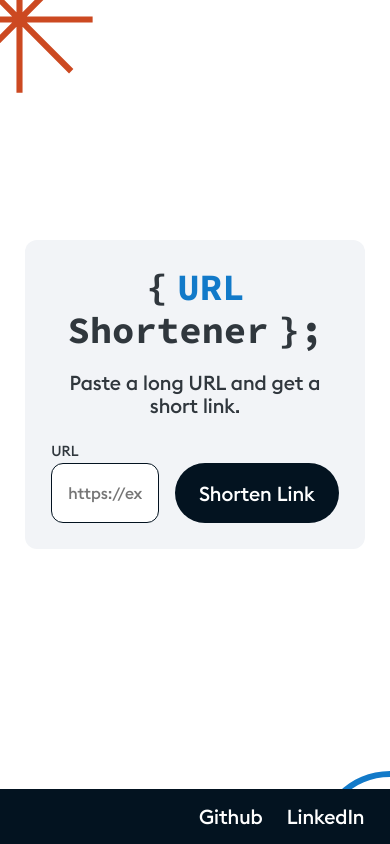
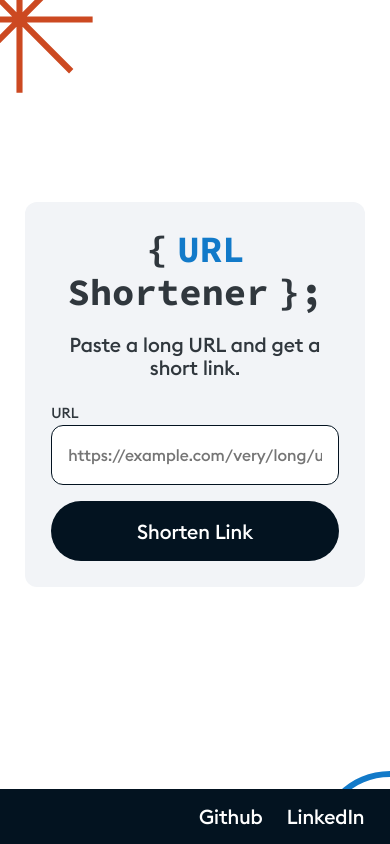
Before and after one commit to nkosakul/url-shortener, a Vue app: page / in a window 390 px wide. Built offline with nearby package versions, Linux system fonts and the light colour scheme.

Commit message:
fix(form): improve mobile view

```diff
--- a/src/views/home/components/ShortenForm.vue
+++ b/src/views/home/components/ShortenForm.vue
@@ -88,13 +88,21 @@ const handleSubmit = async (): Promise<void> => {
 .form__row {
   position: relative;
   display: flex;
+  flex-direction: column;
   align-items: flex-end;
   gap: 1rem;
+}
+
+@media (min-width: 601px) {
+  .form__row {
+    flex-direction: row;
+  }
 }
 
 .form__item {
   flex: 1;
   position: relative;
+  width: 100%;
 }
 
 .form__input {
@@ -112,6 +120,13 @@ const handleSubmit = async (): Promise<void> => {
 
 .form__submit {
   min-height: 3.75rem;
+  width: 100%;
+}
+
+@media (min-width: 601px) {
+  .form__submit {
+    width: auto;
+  }
 }
 
 .form__error {
```
